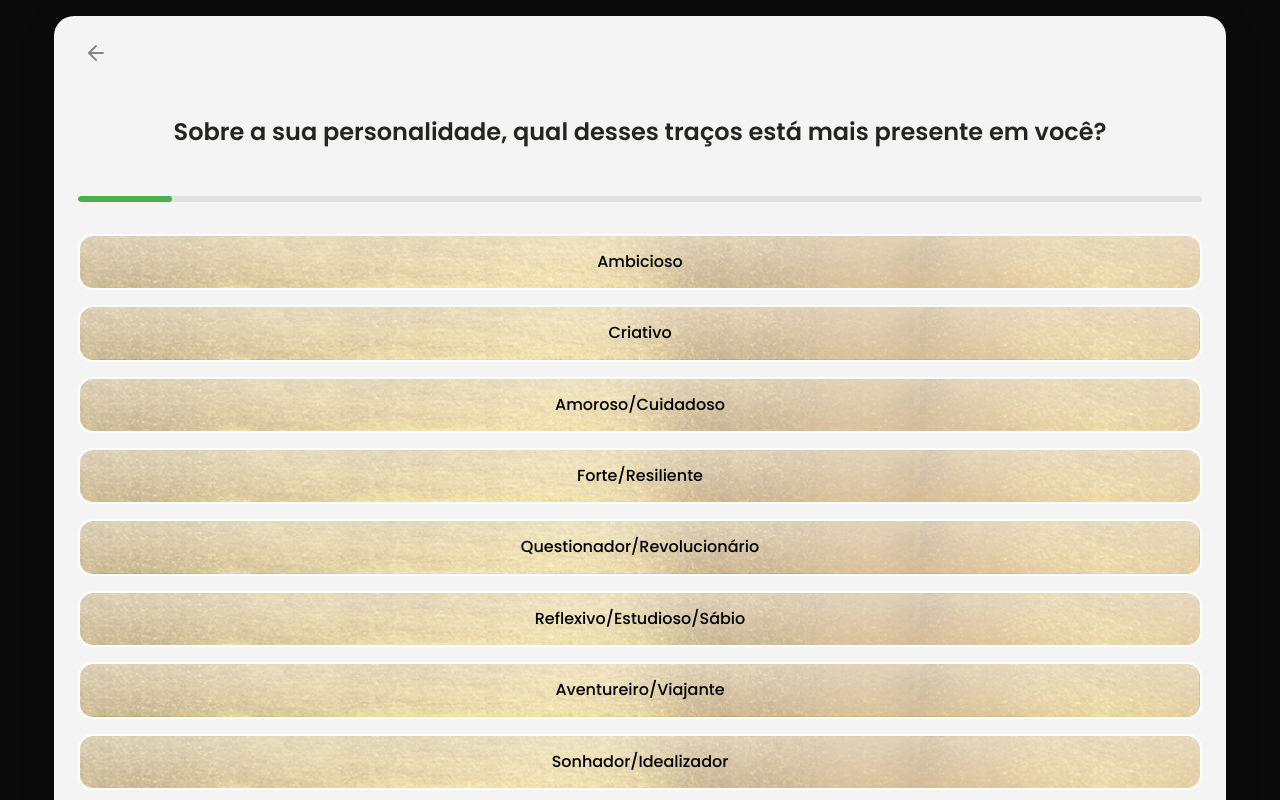
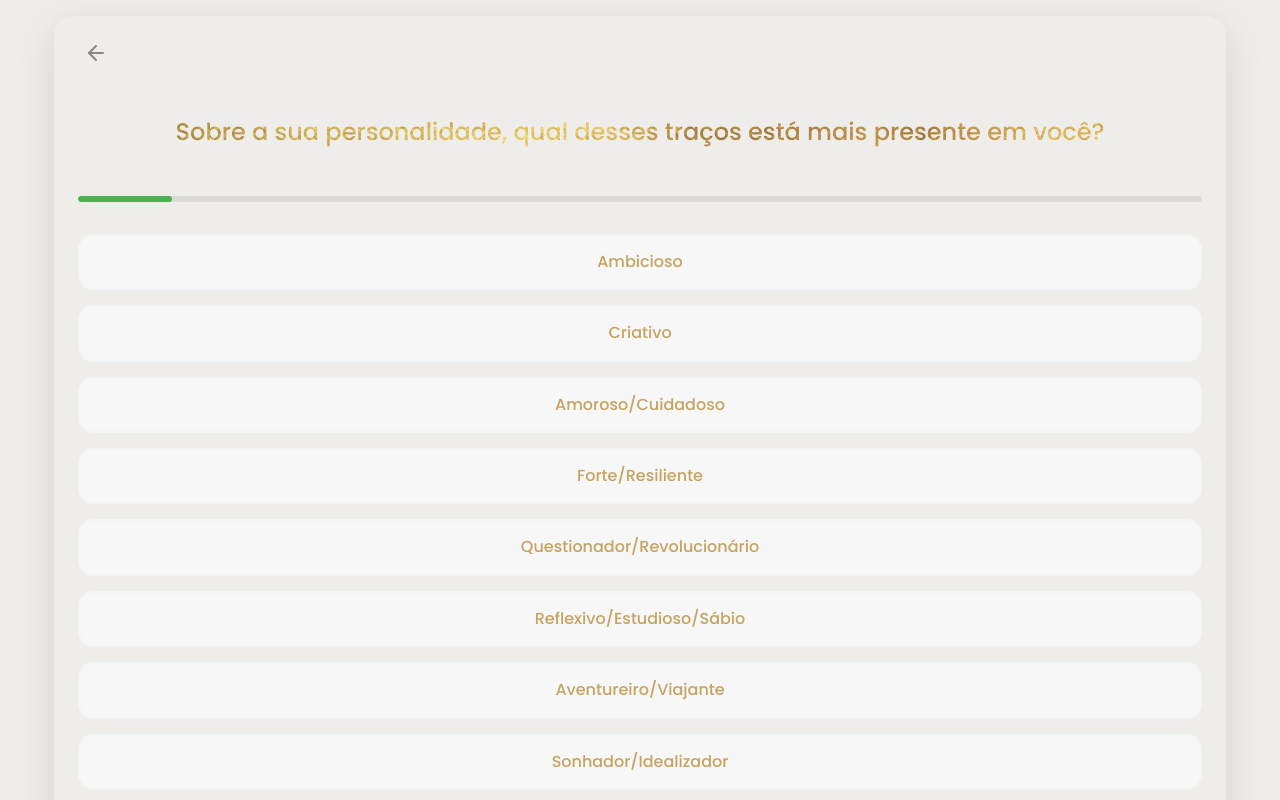
Before and after one commit to jessikaraw/arquetipos-final, a React (Create React App) app: page /quiz in a window 1280 px wide. Shown: the top 800 px of the page. Built offline with nearby package versions, Linux system fonts and the light colour scheme; a web font is replaced by a local one.

Commit message:
Alterei o design da QuizPage e ResultsPage.

```diff
--- a/src/features/quiz/components/Results.css
+++ b/src/features/quiz/components/Results.css
@@ -6,7 +6,7 @@
   align-items: center;
   height: auto;
   min-height: 100vh;
-  background-color: #2c2b2b; /* Fundo preto para o corpo da página*/
+  background-color: #efede9 /* Fundo preto para o corpo da página*/
 }
 
 /* Container principal - AGORA COM O FUNDO BRANCO, como figma */
@@ -15,7 +15,7 @@
   max-width: 1024px; /* Largura máxima do conteúdo */
   margin: 1rem auto; /* Centraliza horizontalmente e dá espaço nas margens verticais */
   padding: 1rem; /* Padding interno para o contêiner branco */
-  background-color: #ffffff; /* FUNDO BRANCO APLICADO AQUI */
+  background-color: #efede9; /* FUNDO BRANCO APLICADO AQUI */
   border-radius: 15px;
   display: flex;
   flex-direction: column;
@@ -61,19 +61,19 @@
 /* SUBTÍTULO AJUSTADO */
 .subtitle {
   font-family: var(--font-body); /* Poppins */
-  font-size: clamp(1.2rem, 3vw, 1.6rem); /* Tamanho de fonte responsivo */
+  font-size: clamp(1.1rem, 3vw, 1.6rem); /* Tamanho de fonte responsivo */
   color: #2c2b2b; /* Cor preta */
-  max-width: 600px;
+  max-width: 400px;
   margin: 0 auto; /* Centraliza o subtítulo */
   font-weight: 400; /* Peso da fonte normal */
-  text-align: center; /* Centraliza o texto */
+  text-align: justify; /* Centraliza o texto */
   font-weight: bold;
 }
 
 /* Estilo comum para os cards (primário, secundário, e a nova seção de "próximos passos") */
 .result-card-common {
   font-family: var(--font-body);
-  background: #6d745f; /* Cor de fundo dos cards */
+  background: #227382; /* Cor de fundo dos cards */
   border: none;
   box-shadow: 0 10px 15px -3px rgba(0, 0, 0, 0.4), 0 4px 6px -2px rgba(0, 0, 0, 0.6);
   border-radius: 0.5rem;
@@ -250,7 +250,7 @@
 }
 
 .secondary-card {
-  background-color: #6d745f;
+  background-color: #227382;
   border: none;
 }
 
--- a/src/pages/QuizPage.css
+++ b/src/pages/QuizPage.css
@@ -5,13 +5,13 @@
   align-items: center;
   justify-content: center;
   min-height: 100vh;
-  background-color: #0a0a0a;
+  background-color: #efede9;
   padding: 1rem; /* Garante um respiro nas laterais */
   font-family: 'Poppins', sans-serif;
 }
 
 .pergunta-container {
-  background: #f5f4f4;
+  background: #efede9;
   padding: clamp(1rem, 4vw, 1.5rem); /* Padding responsivo */
   border-radius: 20px;
   width: 90%;
@@ -41,7 +41,7 @@
 .pergunta-titulo {
   font-family: 'Poppins', sans-serif; /* Corrigido: 'poppis' para 'Poppins' */
   font-size: clamp(1.2rem, 4vw, 1.5rem); /* Fonte responsiva */
-  font-weight: 600; /* Ajustado para melhor leitura */
+  font-weight: 500; /* Ajustado para melhor leitura */
   margin-bottom: 1.5rem;
   color: rgb(37, 37, 31);
   line-height: 1.4;
@@ -49,6 +49,14 @@
   display: flex; /* Para centralizar verticalmente */
   align-items: center;
   justify-content: center;
+
+    /* --- NOVAS PROPRIEDADES PARA O EFEITO DOURADO --- */
+  background-image: url('../assets/images/DOURADO (2).png'); /* Caminho para sua imagem dourada */
+  background-size: cover;
+  background-position: center;
+  -webkit-background-clip: text; /* Para navegadores WebKit (Chrome, Safari) */
+  background-clip: text; /* Padrão */
+  color: transparent; /* Torna o texto transparente para mostrar o fundo */
 }
 
 .barra-progresso-container {
@@ -84,38 +92,40 @@
   text-align: center;
   cursor: pointer;
   transition: all 0.3s ease;
-  color: #000000;
+  color: #c5a361;
   border-style: solid;
   border-radius: 15px;
-  border-color:  white;
+  background-color: #f7f7f7;
+  border-color:  #f2f5f5;
   border-width: 2px;
   line-height: 1.4; /* Melhora a leitura de texto em múltiplas linhas */
+
 
   /* A CORREÇÃO PRINCIPAL: */
   box-sizing: border-box; /* Garante que padding não aumente a largura */
   white-space: normal; /* Permite que o texto quebre a linha */
   word-wrap: break-word; /* Força quebras para evitar estouro */
 
-  background-image:
+  /*background-image:
     linear-gradient(rgba(244, 240, 233, 0.7), rgba(244, 240, 233, 0.5)),
-    url('../assets/images/DOURADO (2).png');
+    url('../assets/images/DOURADO (2).png');*/
   background-size: cover;
   background-position: center;
 }
 
-.alternativa-botao:hover {
-  transform: translateY(-2px); /* Efeito mais sutil */
+/*.alternativa-botao:hover {
+  transform: translateY(-2px);
   box-shadow: 0 4px 10px rgba(0,0,0,0.05);
   background-image:
     linear-gradient(rgba(244, 240, 233, 0.5), rgba(244, 240, 233, 0.5)),
     url('../assets/images/DOURADO (2).png');
-}
+}*/
 
 .alternativa-botao.selecionada {
-  background-image: url('../assets/images/AZUL (2).png');
+  background-image: url('../assets/images/DOURADO (2).png');
   color: white;
   border: 2px solid transparent; /* Remove a borda padrão para não somar tamanho */
-  box-shadow: 0 4px 15px rgba(0, 188, 212, 0.3);
+  box-shadow: 0 4px 15px rgba(218, 212, 165, 32);
   transform: scale(1.02);
 }
 
```
